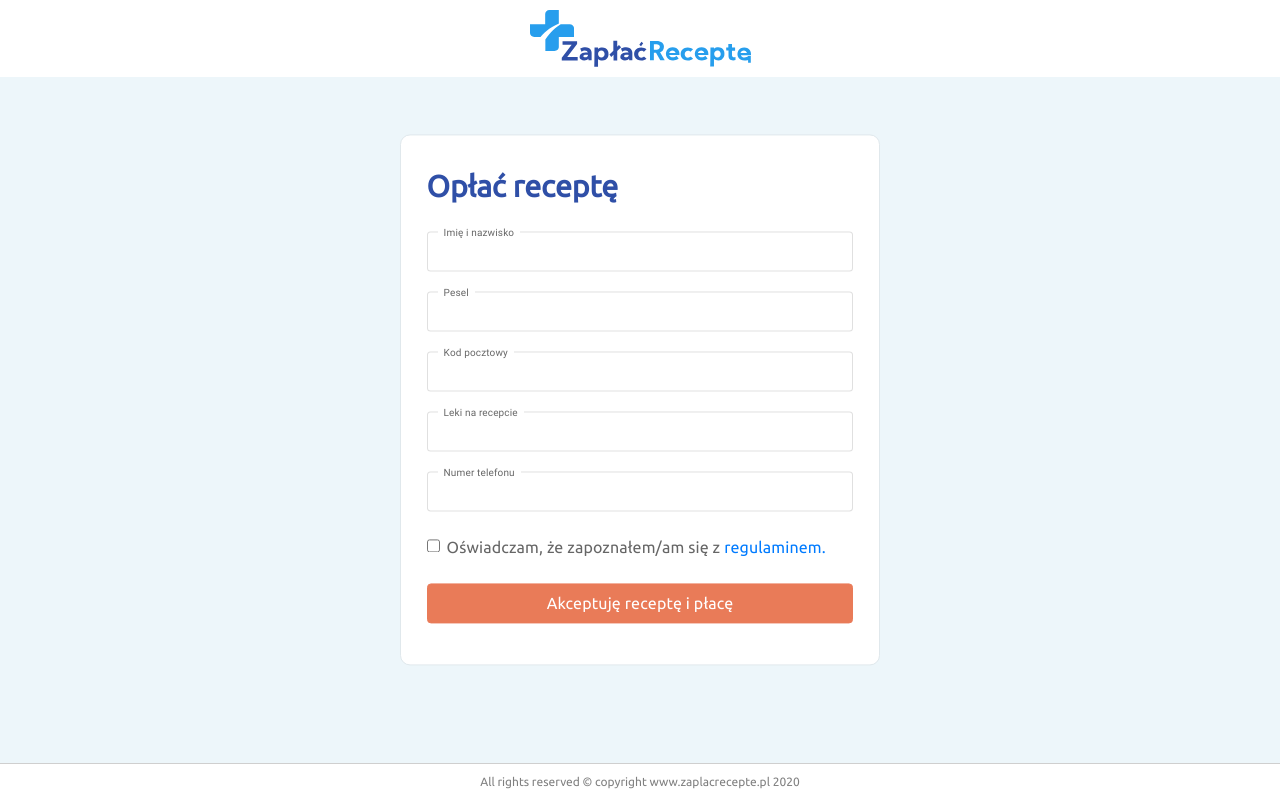
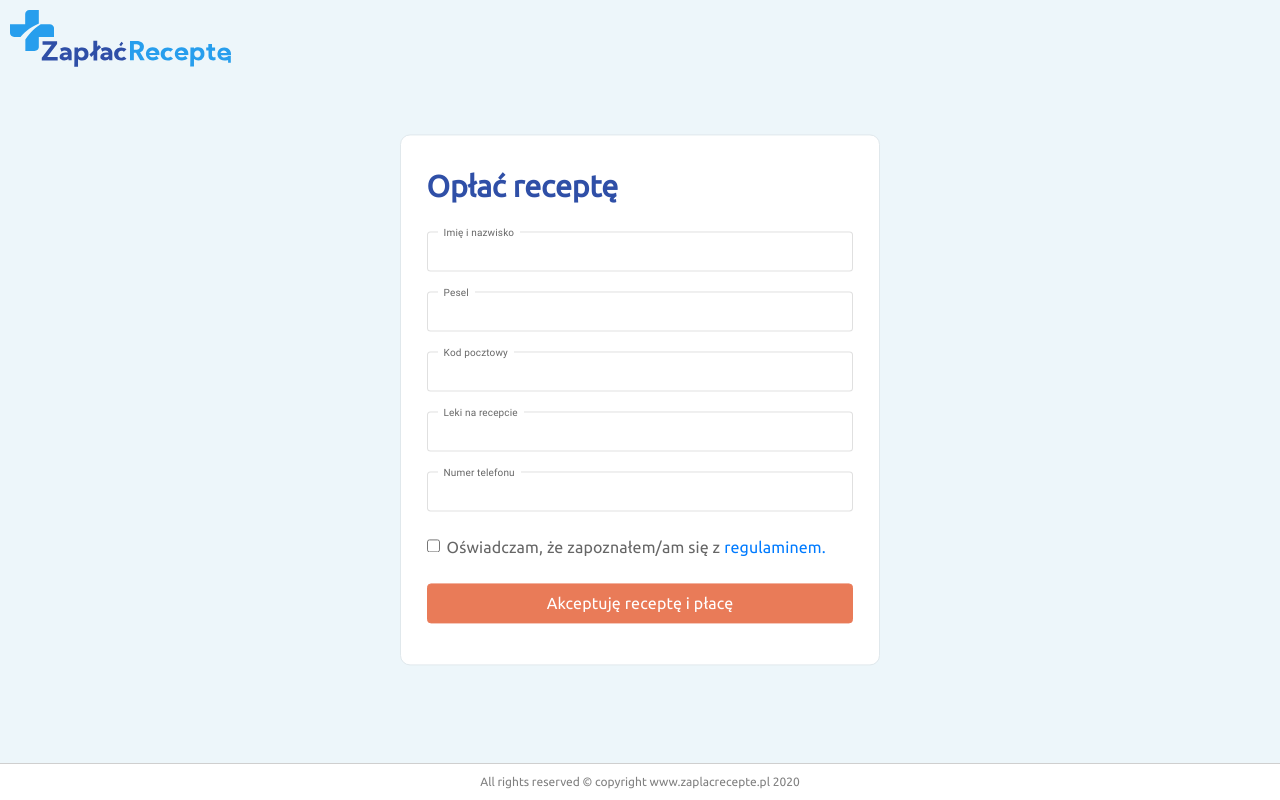
Before and after one commit to kajzerro/zaplacrecepte-front, a React (Create React App) app: page /r/1 in a window 1280 px wide. Built offline with nearby package versions, Linux system fonts and the light colour scheme; no server answers.

Commit message:
Payment page v2

```diff
--- a/src/App.css
+++ b/src/App.css
@@ -564,6 +564,4 @@ h3.zr-header {
     position: absolute;
     top: 0;
     left: 0;
-    right: 0;
-    background-color: white;
 }
```
